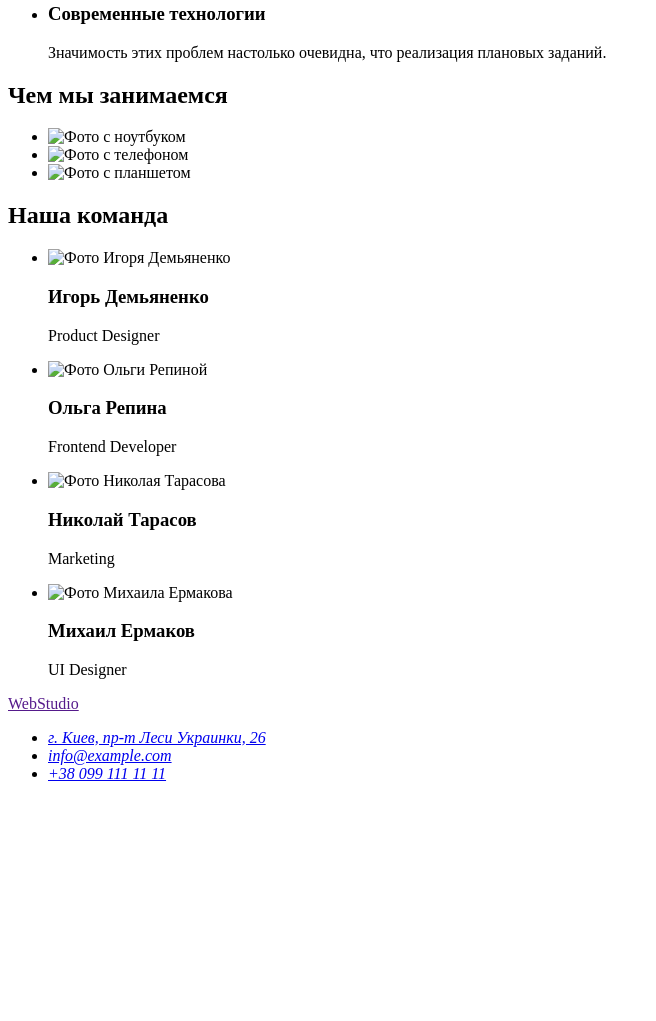
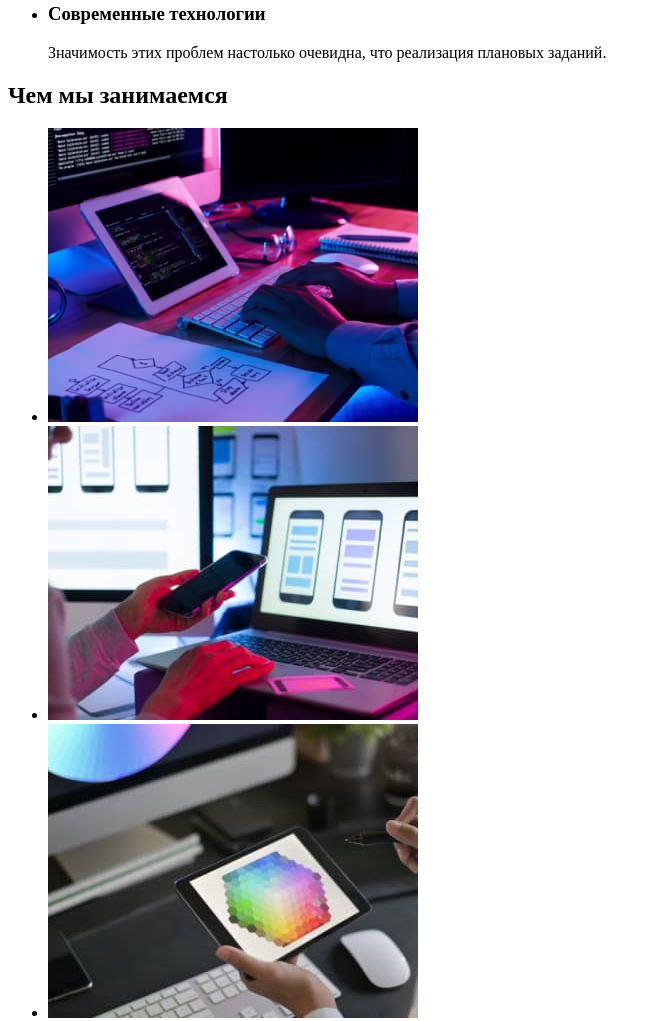
Before and after one commit to NatJan18/goit-markup-hw-01, a plain HTML site: page index.html in a window 1280 px wide. Shown: the part 559-1580 px from the top of the page, without its empty margins (0-656 px from the left). Before the commit the page ends 1358 px from the top, so only its background shows below. Drawn offline with Linux system fonts and the light colour scheme.

Commit message:
html code

```diff
--- a/index.html
+++ b/index.html
@@ -9,7 +9,7 @@
 </head>
 
 <body>
-    <!--site_header-->
+    <!--Site-header-->
     <header>
 
         <a href="">WebStudio</a>
@@ -32,13 +32,13 @@
 
     </header>
     <main>
-        <!--hero-->
+        <!--Hero-->
         <section>
             <h1>Эффективные решения <br> для вашего бизнеса</h1>
             <button type="button">Заказать услугу</button>
         </section>
 
-        <!--peculiarities-->
+        <!--Peculiarities-->
         <section>
             <h2>Peculiarities</h2>
             <ul>
@@ -66,46 +66,46 @@
         </section>
 
 
-        <!--what_are_we_doing-->
+        <!--What-do-we-specialize-in-->
         <section>
             <h2>Чем мы занимаемся</h2>
             <ul>
-                <li> <img src="./images/img-1.jpg" alt="Фото с ноутбуком" width="370" height="294"></li>
-                <li> <img src="./images/img-2.jpg" alt="Фото с телефоном" width="370" height="294"></li>
-                <li> <img src="./images/img-3.jpg" alt="Фото с планшетом" width="370" height="294"></li>
+                <li> <img src="./img/img-1.jpeg" alt="Ноутбук" width="370" height="294"></li>
+                <li> <img src="./img/img-2.jpeg" alt="Телефон" width="370" height="294"></li>
+                <li> <img src="./img/img-3.jpeg" alt="Планшет" width="370" height="294"></li>
             </ul>
 
         </section>
-        <!--our_team-->
+        <!--Team-->
         <section>
             <h2>Наша команда</h2>
             <ul>
-                <!--igor-->
+                <!--Igor-->
                 <li>
-                    <img src="./images/img-4.jpg" alt="Фото Игоря Демьяненко" width="270" height="260">
+                    <img src="./img/img-4.jpeg" alt="Фото Игоря Демьяненко" width="270" height="260">
                     <h3>Игорь Демьяненко</h3>
                     <p>Product Designer</p>
                 </li>
-                <!--olha-->
+                <!--Olga-->
                 <li>
 
-                    <img src="./images/img-5.jpg" alt="Фото Ольги Репиной" width="270" height="260">
+                    <img src="./img/img-5.jpeg" alt="Фото Ольги Репиной" width="270" height="260">
                     <h3>Ольга Репина</h3>
                     <p>Frontend Developer</p>
 
                 </li>
-                <!--nicolay-->
+                <!--Nicola-->
                 <li>
 
-                    <img src="./images/img-6.jpg" alt="Фото Николая Тарасова" width="270" height="260">
+                    <img src="./img/img-6.jpeg" alt="Фото Николая Тарасова" width="270" height="260">
                     <h3>Николай Тарасов</h3>
                     <p>Marketing</p>
 
                 </li>
-                <!--michael-->
+                <!--Mikle-->
                 <li>
 
-                    <img src="./images/img-7.jpg" alt="Фото Михаила Ермакова" width="270" height="260">
+                    <img src="./img/img-7.jpeg" alt="Фото Михаила Ермакова" width="270" height="260">
                     <h3>Михаил Ермаков</h3>
                     <p>UI Designer</p>
 
@@ -116,7 +116,7 @@
         </section>
 
     </main>
-    <!--footer-->
+    <!--Basement-->
     <footer>
         <a href="">WebStudio</a>
         <address>
```
